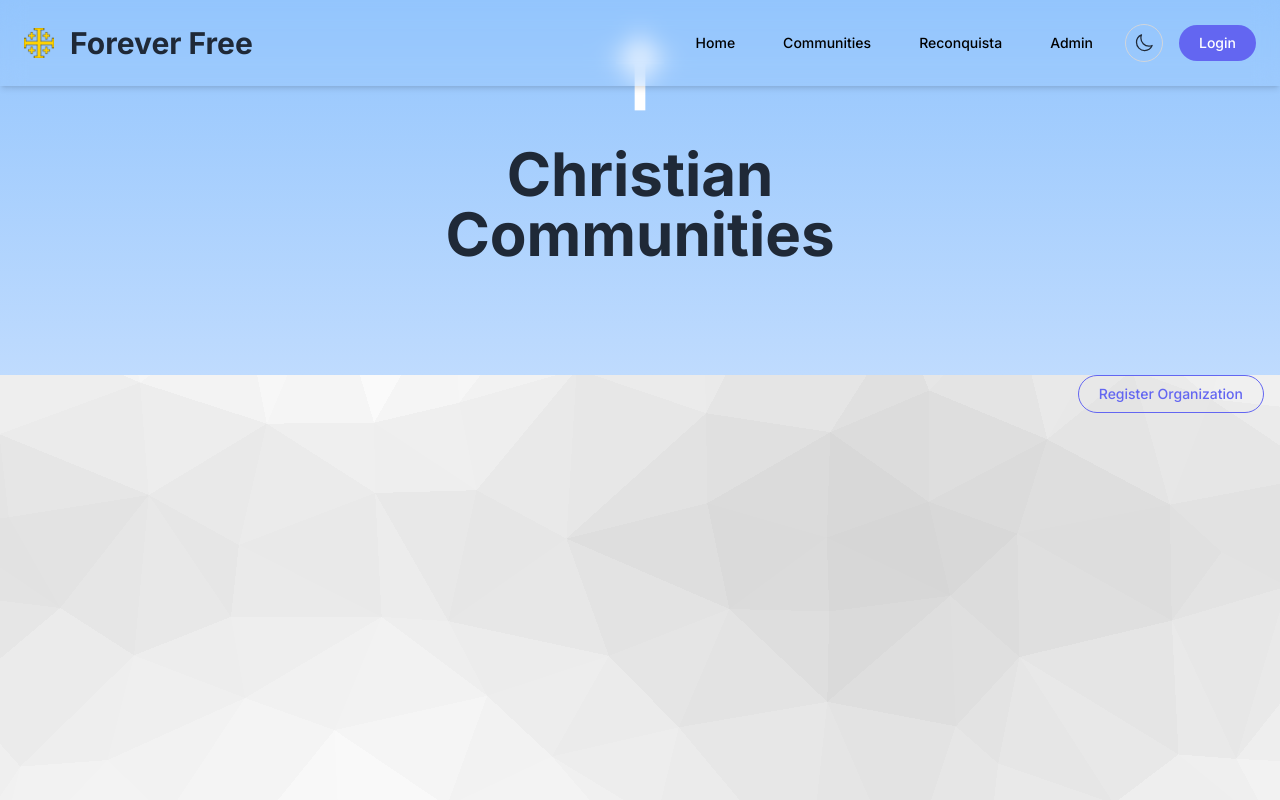
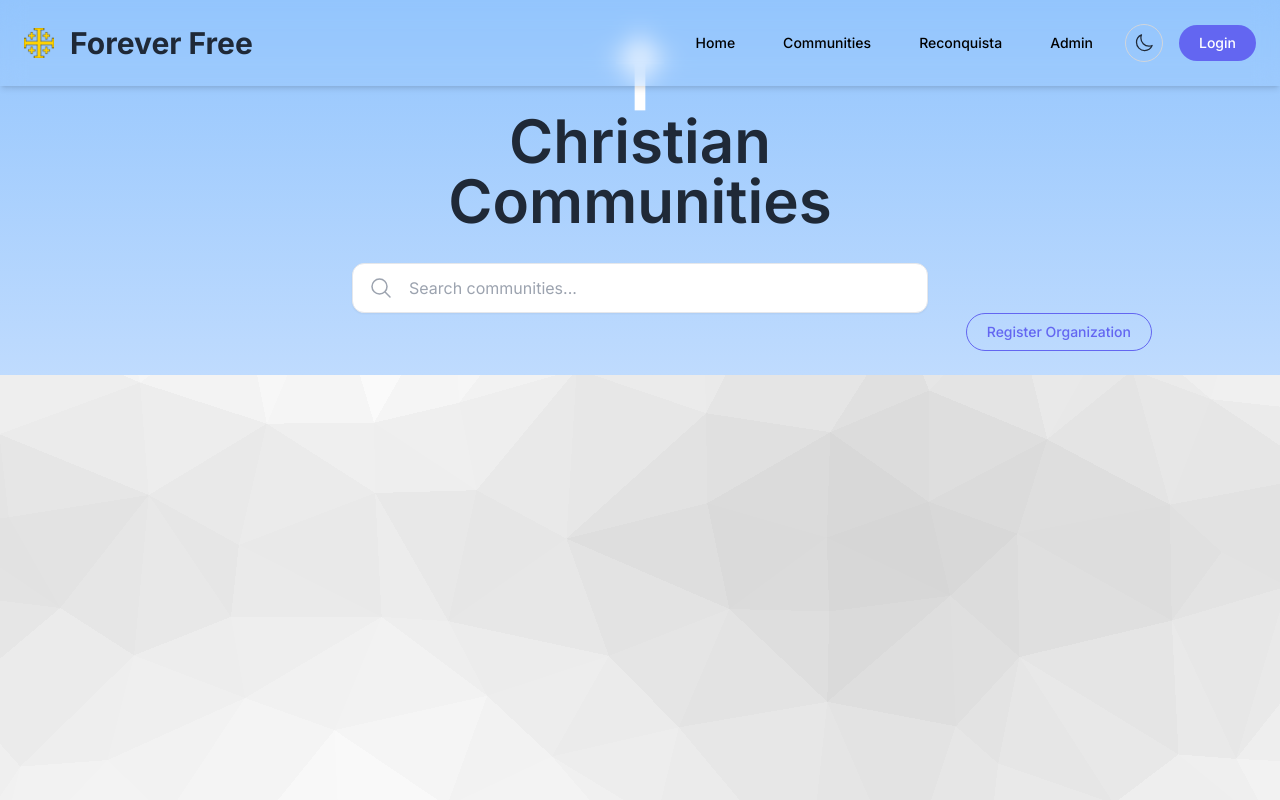
Before and after one commit to Airijko/ForeverFree-1.0, a Next.js app: page /communities in a window 1280 px wide. Built offline with nearby package versions, Linux system fonts and the light colour scheme; no server answers; the database is empty.

Commit message:
style: updated ui

```diff
--- a/package.json
+++ b/package.json
@@ -21,6 +21,7 @@
     "cropperjs": "^1.6.1",
     "eslint": "8.46.0",
     "eslint-config-next": "13.4.12",
+    "fast-average-color": "^9.5.0",
     "libphonenumber-js": "^1.12.9",
     "mongodb": "^5.7.0",
     "mongoose": "^8.0.0",
--- a/src/app/communities/[orgId]/edit/page.js
+++ b/src/app/communities/[orgId]/edit/page.js
@@ -44,7 +44,7 @@ const EditPage = async ({ params }) => {
           You can only edit organizations that you own.
         </p>
         <Link
-          href={`/communities/${id}`}
+          href={`/communities/${orgId}`}
           className="px-4 py-2 bg-blue-600 text-white rounded-md hover:bg-blue-500"
         >
           Back to Organization
@@ -55,7 +55,7 @@ const EditPage = async ({ params }) => {
 
   const clientAction = async (data) => {
     'use server';
-    const result = await updateOrganization(id, data);
+    const result = await updateOrganization(orgId, data);
     if (result && !result.error) {
       // Handle success - maybe redirect or show success message
       console.log('Success:', result);
--- a/src/app/communities/page.js
+++ b/src/app/communities/page.js
@@ -1,6 +1,8 @@
 import { fetchAllOrganizations } from '@actions/organizationActions';
 import ListCommunities from '@components/communties/ListCommunities';
+import SearchBar from '@components/Inputs/SearchBar';
 import MainHeader from '@components/MainHeader';
+import Link from 'next/link';
 
 const Communities = async () => {
   const data = await fetchAllOrganizations();
@@ -8,10 +10,20 @@ const Communities = async () => {
   return (
     <section className="w-full flex flex-col items-center justify-center">
       <MainHeader>
-        <h1 className=" text-center text-6xl font-bold mb-8 dark:text-neutral-200">
-          <span className="block">Christian</span>
-          <span className="block">Communities</span>
-        </h1>
+        <div className="flex flex-col items-center justify-end h-full w-full max-w-5xl">
+          <h1 className="head_text w-full text-center text-6xl font-bold mb-8">
+            <span className="block">Christian</span>
+            <span className="block">Communities</span>
+          </h1>
+          {/* Search Bar */}
+          <SearchBar></SearchBar>
+          {/* Register Button */}
+          <div className="ml-auto mb-6">
+            <Link href="/communities/register" className="btn btn-outline">
+              Register Organization
+            </Link>
+          </div>
+        </div>
       </MainHeader>
 
       <ListCommunities data={data} />
--- a/src/app/page.js
+++ b/src/app/page.js
@@ -4,26 +4,28 @@ const Home = async () => {
   return (
     <section className="w-full flex flex-col items-center justify-center">
       <MainHeader>
-        <h1 className="head_text text-center dark:text-neutral-200 max-w-2xl">
+        <div className="flex flex-col items-center justify-end h-full w-full max-w-5xl mb-5">
+          <h1 className="head_text text-center max-w-2xl md:text-4xl">
             Discover What&apos;s Happening in Your Christian Community
           </h1>
           <p className="desc text-center max-w-lg">
-          Find events, connect with churches, and explore resources that enrich
-          your faith journey.
+            Find events, connect with churches, and explore resources that
+            enrich your faith journey.
           </p>
           <div className="flex flex-row items-center mt-5 gap-2">
             <button
               type="button"
-            class="text-white bg-gradient-to-br from-purple-600 to-blue-500 hover:bg-gradient-to-bl focus:ring-4 focus:outline-none focus:ring-blue-300 dark:focus:ring-blue-800 font-medium rounded-lg text-sm px-5 py-2.5 text-center me-2 mb-2"
+              className="text-white bg-gradient-to-br from-purple-600 to-blue-500 hover:bg-gradient-to-bl focus:ring-4 focus:outline-none focus:ring-blue-300 font-medium rounded-lg text-sm px-5 py-2.5 text-center me-2 mb-2"
             >
               Find Events Near Me
             </button>
             <button
               type="button"
-            class="text-gray-900 bg-white border border-gray-300 focus:outline-none hover:bg-gray-100 focus:ring-4 focus:ring-gray-100 font-medium rounded-lg text-sm px-5 py-2.5 me-2 mb-2 dark:bg-gray-800 dark:text-white dark:border-gray-600 dark:hover:bg-gray-700 dark:hover:border-gray-600 dark:focus:ring-gray-700"
+              className="text-gray-900 bg-white border border-gray-300 focus:outline-none hover:bg-gray-100 focus:ring-4 focus:ring-gray-100 font-medium rounded-lg text-sm px-5 py-2.5 me-2 mb-2 "
             >
               Explore Christian Communities
             </button>
+          </div>
         </div>
       </MainHeader>
       <div className="flex gap-6 mt-6">
--- /dev/null
+++ b/src/components/DynamicHeader.js
@@ -0,0 +1,37 @@
+'use client';
+
+import { useEffect, useState } from 'react';
+import { FastAverageColor } from 'fast-average-color';
+
+const DynamicHeader = ({ bannerUrl, children }) => {
+  const [bgColor, setBgColor] = useState('#bfdbfe');
+
+  useEffect(() => {
+    if (!bannerUrl) return;
+
+    const fac = new FastAverageColor();
+    const img = new Image();
+    img.crossOrigin = 'anonymous';
+    img.src = bannerUrl;
+
+    img.onload = () => {
+      try {
+        const color = fac.getColor(img);
+        setBgColor(color.hex);
+      } catch (error) {
+        console.error('Color extraction failed:', error);
+      }
+    };
+  }, [bannerUrl]);
+
+  return (
+    <header
+      className="relative flex flex-col items-center justify-center px-6 md:px-32 h-[375px] w-full transition-all duration-500"
+      style={{ backgroundColor: bgColor }}
+    >
+      {children}
+    </header>
+  );
+};
+
+export default DynamicHeader;
--- /dev/null
+++ b/src/components/Inputs/SearchBar.js
@@ -0,0 +1,22 @@
+import { MagnifyingGlassIcon } from '@heroicons/react/24/outline';
+
+const SearchBar = () => {
+  return (
+    <form className="flex items-center w-full max-w-xl mx-auto bg-white dark:bg-neutral-800 border border-gray-200 dark:border-neutral-700 rounded-xl shadow-sm focus-within:ring-2 focus-within:ring-blue-400 transition">
+      <button
+        type="submit"
+        className="flex items-center justify-center pl-4 pr-2 text-gray-400 hover:text-blue-600 focus:outline-none"
+        aria-label="Search"
+      >
+        <MagnifyingGlassIcon className="w-6 h-6" />
+      </button>
+      <input
+        type="text"
+        placeholder="Search communities..."
+        className="flex-1 bg-transparent outline-none px-2 py-3 text-gray-900 dark:text-white placeholder-gray-400 dark:placeholder-gray-500"
+      />
+    </form>
+  );
+};
+
+export default SearchBar;
--- a/src/components/communties/ListCommunities.js
+++ b/src/components/communties/ListCommunities.js
@@ -8,14 +8,7 @@ const ListCommunities = async ({ data }) => {
   const organizations = await mapOrganizations(data);
 
   return (
-    <section className="feed">
-      {/* Register Button */}
-      <div className="flex justify-end w-full mb-6">
-        <Link href="/communities/register" className="btn btn-outline">
-          Register Organization
-        </Link>
-      </div>
-
+    <section className="w-full max-w-5xl mx-auto py-8">
       {/* Card List */}
       <WrapCommunities>{organizations}</WrapCommunities>
     </section>
--- a/src/styles/globals.css
+++ b/src/styles/globals.css
@@ -13,14 +13,6 @@ body {
 }
 
 html {
-  font-family: 'Inter', sans-serif;
-  scroll-behavior: smooth;
-  background-color: theme('colors.secondary');
-  color: theme('colors.primary');
-}
-
-/* === Base Theme Background Image === */
-body {
   font-family: 'Inter', sans-serif;
   scroll-behavior: smooth;
 
@@ -108,7 +100,7 @@ body::before {
 
 /* === Typography === */
 .head_text {
-  @apply mt-5 font-semibold leading-tight text-primary md:text-4xl;
+  @apply font-semibold text-primary;
 }
 
 .blue_gradient {
@@ -116,7 +108,7 @@ body::before {
 }
 
 .desc {
-  @apply mt-5 text-lg text-gray-600 dark:text-gray-300 sm:text-xl;
+  @apply mt-5 text-lg text-gray-600  sm:text-xl;
 }
 /* === Forms === */
 .search_input,
@@ -153,7 +145,6 @@ body::before {
 .masonry-grid {
   display: flex;
   margin-left: -1rem;
-  width: auto;
   gap: 1rem;
 }
 
```
Also changed, not shown: src/components/OrganizationProfile.js (+37 -30 lines), public/uploads/banners/1751766881706-qwkw20.gif (added), 1 other file (tests, documents, lock files or other folders). Lines whose indentation alone changed are shown as unchanged.
